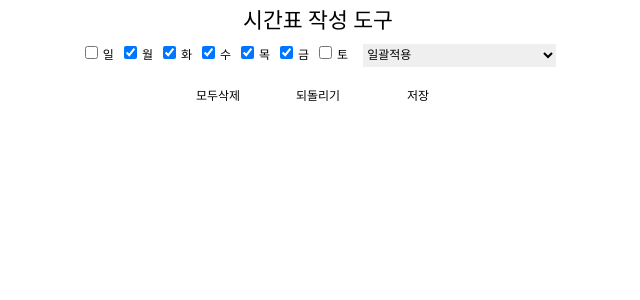
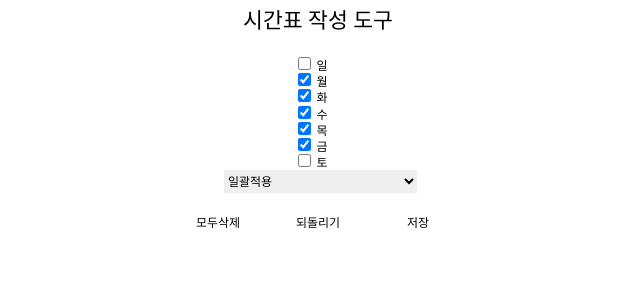
Before and after one commit to JangHwanPark/infognu, a Next.js app: page /timetable/make in a window 1280 px wide. Shown: the top 300 px of the page, without its empty margins (322-962 px from the left). Built offline with nearby package versions, Linux system fonts and the light colour scheme.

Commit message:
feat: ButtonDelete.tsx, ButtonReturn.tsx, ButtonSave.tsx, SelectWeeks.tsx, inputCheckbox.tsx 컴포넌트 생성 (클라이언트 사이드 컴포넌트)

```diff
--- a/src/app/(pages)/timetable/make/page.tsx
+++ b/src/app/(pages)/timetable/make/page.tsx
@@ -1,4 +1,12 @@
 import '@/app/mktimetable.css';
+import ButtonSave from "@/components/ButtonSave";
+
+import ButtonDelete from "@/components/ButtonDelete";
+import InputCheckbox from "@/components/inputCheckbox";
+import React from "react";
+import ButtonReturn from "@/components/ButtonReturn";
+import ModalSaveTimeTable from "@/components/ModalSaveTimeTable";
+import SelectWeeks from "@/components/SelectWeeks";
 
 const Page = async () => {
     // 서버사이드에서 JSON 데이터 받아오기 (Next.js 13.0 이상)
@@ -8,51 +16,48 @@ const Page = async () => {
     const data = await res.json();
     const weeks = data.weeks;
 
+    const weekData = {
+        days: [
+            { id: "checkSun", label: "일", value: 0, checked: false },
+            { id: "checkMon", label: "월", value: 1, checked: true },
+            { id: "checkTue", label: "화", value: 2, checked: true },
+            { id: "checkWed", label: "수", value: 3, checked: true },
+            { id: "checkThu", label: "목", value: 4, checked: true },
+            { id: "checkFri", label: "금", value: 5, checked: true },
+            { id: "checkSat", label: "토", value: 6, checked: false }
+        ]
+    };
+
     return (
         <>
             <div id="content">
-                <h1 className="deletezone" title="시간표 상에 배정된 과목을 이 영역에 끌어 놓으면 삭제할 수 있습니다.">시간표 작성 도구</h1>
+                <h1 className="deletezone" title="시간표 상에 배정된 과목을 이 영역에 끌어 놓으면 삭제할 수 있습니다.">
+                    시간표 작성 도구
+                </h1>
                 <div id="table-header">
+                    {/* Input Check Box */}
                     <div id="week-toggle" title="시간표 상에 배정된 과목을 유지한 채로 요일을 감추거나 나타낼 수 있습니다.">
-                        <input type="checkbox" id="checkSun" value="0"/><label htmlFor="checkSun">일</label>
-                        <input type="checkbox" id="checkMon" value="1" checked/><label htmlFor="checkMon">월</label>
-                        <input type="checkbox" id="checkTue" value="2" checked/><label htmlFor="checkTue">화</label>
-                        <input type="checkbox" id="checkWed" value="3" checked/><label htmlFor="checkWed">수</label>
-                        <input type="checkbox" id="checkThu" value="4" checked/><label htmlFor="checkThu">목</label>
-                        <input type="checkbox" id="checkFri" value="5" checked/><label htmlFor="checkFri">금</label>
-                        <input type="checkbox" id="checkSat" value="6"/><label htmlFor="checkSat">토</label>
+                        <InputCheckbox weekData={weekData}/>
                     </div>
+
+                    {/* Select Box */}
                     <div>
-                        <select name="weeks" id="weeks">
-                            <option value="0">일괄적용</option>
-                            {weeks.map((week) => (
-                                <option key={week.week} value={week.week}>
-                                    {week.week} 주차 ({week.start_date} ~ {week.end_date})
-                                </option>
-                            ))}
-                        </select>
+                        <SelectWeeks weeks={weeks}/>
                     </div>
                 </div>
                 <div id="time-table"></div>
+
+                {/* 버튼 */}
                 <div id="buttons">
-                    <button id="init" title="시간표 상에 배정된 모든 강의를 삭제합니다.">모두삭제</button>
-                    <button id="reset" title="시간표를 마지막 저장된 상태로 되돌립니다.">되돌리기</button>
-                    <button id="save" title="현재 구성된 시간표 내용을 저장합니다.">저장</button>
+                    <ButtonDelete/>
+                    <ButtonReturn/>
+                    <ButtonSave/>
                 </div>
+
                 <div id="lect-area"></div>
             </div>
             <footer>
-                <div id="modal">
-                    <div id="save-password">
-                        <div>시간표를 저장하려면 설정된 비밀번호를 입력하세요.</div>
-                        <div>
-                            <input type="password" id="passwd" />
-                            <input type="text" id="null-field" style={{ width: 0, height: 0, margin: 0, padding: 0, border: 0 }} />
-                            <button id="save-cancel">취소</button>
-                            <button id="save-confirm">저장</button>
-                        </div>
-                    </div>
-                </div>
+                <ModalSaveTimeTable/>
             </footer>
         </>
     );
--- /dev/null
+++ b/src/components/ButtonDelete.tsx
@@ -0,0 +1,8 @@
+'use client';
+import React from 'react';
+
+const ButtonDelete = () => {
+    return <button id="init" title="시간표 상에 배정된 모든 강의를 삭제합니다.">모두삭제</button>
+};
+
+export default ButtonDelete;
--- /dev/null
+++ b/src/components/ButtonReturn.tsx
@@ -0,0 +1,8 @@
+'use client';
+import React from 'react';
+
+const ButtonReturn = () => {
+    return <button id="reset" title="시간표를 마지막 저장된 상태로 되돌립니다.">되돌리기</button>
+};
+
+export default ButtonReturn;
--- /dev/null
+++ b/src/components/ButtonSave.tsx
@@ -0,0 +1,21 @@
+'use client';
+import React, {useState} from 'react';
+
+const ButtonSave = () => {
+    const [timetableData, setTimetableData] = useState(false);
+
+    const handleSave = () => {
+        // 추가 기능 처리 로직
+        console.log(timetableData);
+        setTimetableData(!timetableData)
+    }
+
+    return <button
+        id="save"
+        title="현재 구성된 시간표 내용을 저장합니다."
+        onClick={handleSave}
+    >저장
+    </button>
+};
+
+export default ButtonSave;
--- /dev/null
+++ b/src/components/ModalSaveTimeTable.tsx
@@ -0,0 +1,19 @@
+import React from 'react';
+
+const ModalSaveTimeTable = () => {
+    return (
+        <div id="modal">
+            <div id="save-password">
+                <div>시간표를 저장하려면 설정된 비밀번호를 입력하세요.</div>
+                <div>
+                    <input type="password" id="passwd"/>
+                    <input type="text" id="null-field" style={{width: 0, height: 0, margin: 0, padding: 0, border: 0}}/>
+                    <button id="save-cancel">취소</button>
+                    <button id="save-confirm">저장</button>
+                </div>
+            </div>
+        </div>
+    );
+};
+
+export default ModalSaveTimeTable;
--- /dev/null
+++ b/src/components/SelectWeeks.tsx
@@ -0,0 +1,17 @@
+'use client';
+import React from 'react';
+
+const SelectWeeks = ({ weeks }) => {
+    return (
+        <select name="weeks" id="weeks">
+            <option value="0">일괄적용</option>
+            {weeks.map((week) => (
+                <option key={week.week} value={week.week}>
+                    {week.week} 주차 ({week.start_date} ~ {week.end_date})
+                </option>
+            ))}
+        </select>
+    );
+};
+
+export default SelectWeeks;
--- /dev/null
+++ b/src/components/inputCheckbox.tsx
@@ -0,0 +1,32 @@
+'use client';
+import React, {useState} from 'react';
+
+const InputCheckbox = ({weekData}) => {
+    const [days, setDays] = useState(weekData.days);
+
+    // onChange 핸들러: 체크박스 상태 변경 시 호출
+    const handleChange = (index: number) => {
+        const newDays = [...days];
+        newDays[index].checked = !newDays[index].checked;
+        setDays(newDays);
+    };
+
+    return (
+        <>
+            {weekData.days.map((day, index) => (
+                <div key={day.id}>
+                    <input
+                        type="checkbox"
+                        id={day.id}
+                        value={day.value}
+                        checked={day.checked}
+                        onChange={() => handleChange(index)}
+                    />
+                    <label htmlFor={day.id}>{day.label}</label>
+                </div>
+            ))}
+        </>
+    );
+};
+
+export default InputCheckbox;
```
